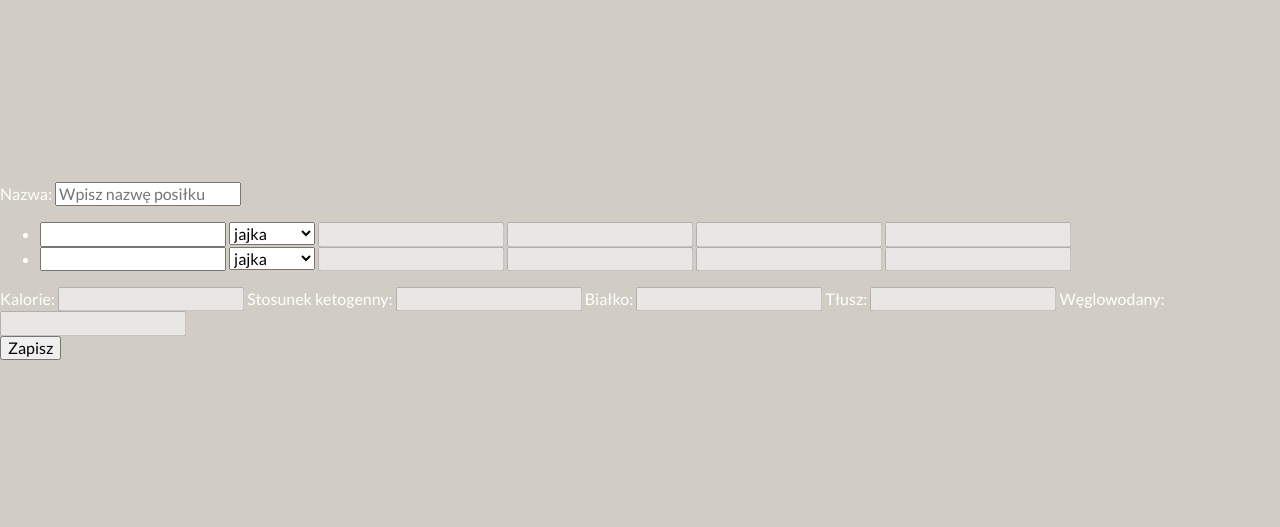
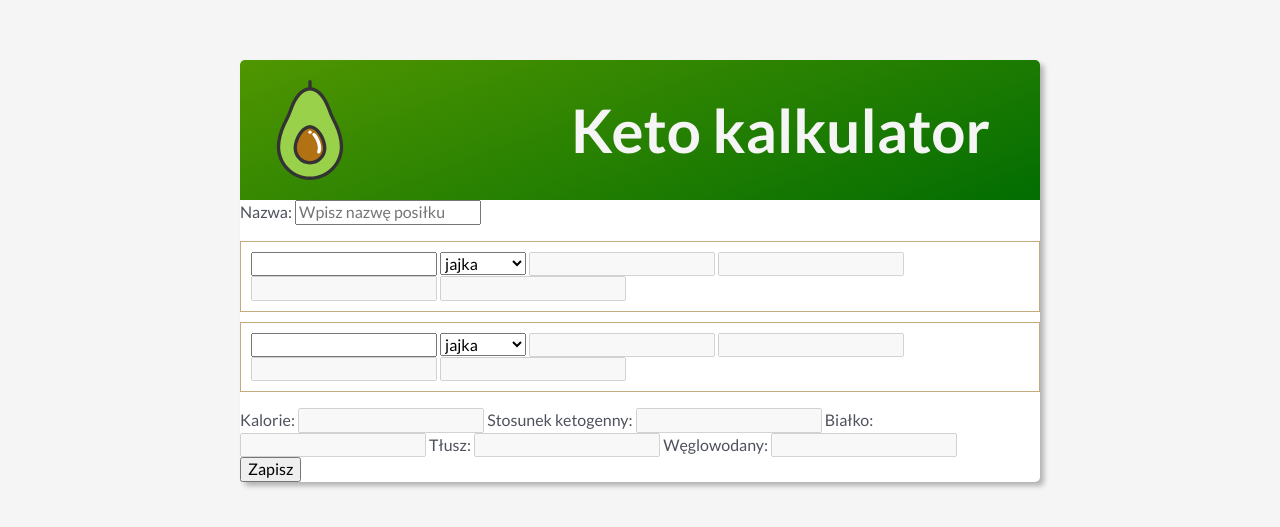
Before and after one commit to rosamichal/ketokalkulator-PWA, a website built with webpack: page src/pages/index.html in a window 1280 px wide. Shown: the part 129-656 px from the top of the page. Built offline with nearby package versions, Linux system fonts and the light colour scheme.

Commit message:
added scss styles to header

```diff
--- a/src/pages/index.html
+++ b/src/pages/index.html
@@ -72,6 +72,10 @@
 
 <body>
   <main class="main">
+    <header class="header">
+<img class="header__logo" width="100px" height="100px" src="../assets/img/avocado.svg" alt="awokado">
+      <h1 class="header__heading">Keto kalkulator</h1>
+    </header>
     <label>Nazwa: <input type="text" placeholder="Wpisz nazwę posiłku"></label>
     <ul class="ingredients-list">
       <li class="ingredients-list__item">
--- a/src/scss/_variables.scss
+++ b/src/scss/_variables.scss
@@ -1 +1,6 @@
 $wtf: #d1ccc4;
+$deep-dark: rgb(26, 26, 26);
+$light-dark: rgb(79, 82, 92);
+$light-blue: rgb(0, 132, 255);
+$dark-blue: rgb(2, 84, 161);
+$light: rgb(245, 245, 245);
--- a/src/scss/main.scss
+++ b/src/scss/main.scss
@@ -8,17 +8,53 @@ html {
   box-sizing: border-box;
 }
 
-*, *::before, *::after{
+*,
+*::before,
+*::after {
   box-sizing: inherit;
 }
 
 
 body {
-  background: $wtf;
+  background: $light;
   font-family: 'Lato', sans-serif;
-  color: #fff;
+  color: $light-dark;
   display: flex;
   align-items: center;
   justify-content: center;
   min-height: 100vh;
 }
+
+.main {
+  width: 800px;
+  border-radius: 5px;
+  background: #fff;
+  box-shadow: 4px 4px 5px rgba(82, 82, 82, .4);
+}
+
+.header {
+  border-radius: 5px 5px 0 0;
+  padding: 20px;
+  background-image: linear-gradient(340deg, #026d02 0%, #509601 100%);
+  display: flex;
+  justify-content: space-between;
+  align-items: center;
+  &__heading {
+    color: $light;
+    padding: 0;
+    margin: 10px 30px;
+    font-size: 60px;
+  }
+}
+
+.ingredients-list {
+  list-style: none;
+  padding: 0;
+
+  &__item {
+    padding: 10px;
+    margin: 10px 0;
+    border: solid 1px hsl(38, 36%, 63%);
+    background-color: rgba(255, 255, 255, .5);
+  }
+}
```
